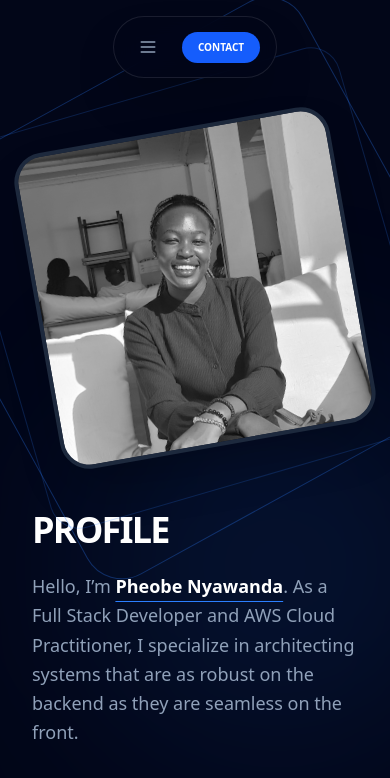
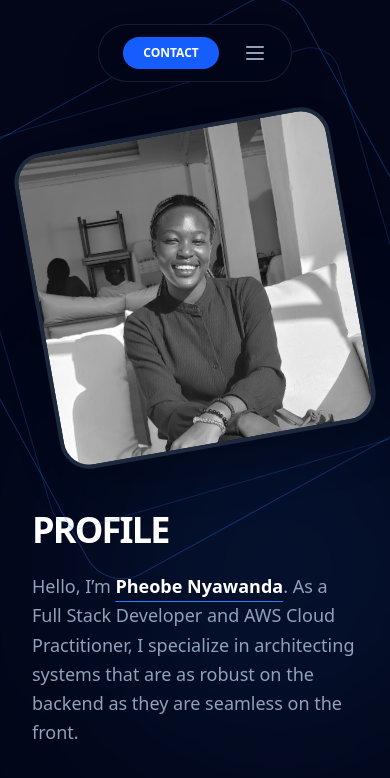
Before and after one commit to Neriah333/My-Portfolio, a React (Vite) app in the folder client/: page / in a window 390 px wide. Shown: the top 778 px of the page. Built offline with nearby package versions, Linux system fonts and the light colour scheme.

Commit message:
Changed the position of the hamburger menu in the mobile view from centre to right

```diff
--- a/client/src/pages/Navbar.jsx
+++ b/client/src/pages/Navbar.jsx
@@ -1,70 +1,83 @@
 import React, { useState } from "react";
 import { motion, AnimatePresence } from "framer-motion";
-import { Menu, X } from "lucide-react"; // Make sure to install lucide-react
+import { Menu, X } from "lucide-react";
 
 export default function Navbar() {
   const [isOpen, setIsOpen] = useState(false);
   const links = ["About", "Skills", "Services", "Work", "Education"];
 
   return (
-    <nav className="fixed top-0 left-0 w-full z-50 px-4 py-4 md:py-6 flex justify-center pointer-events-none">
+    <nav className="fixed top-0 left-0 w-full z-50 px-4 py-6 flex justify-center pointer-events-none">
       <motion.div
         initial={{ y: -100 }}
         animate={{ y: 0 }}
-        className="bg-slate-950/80 backdrop-blur-md border border-white/10 px-4 md:px-8 py-3 md:py-4 rounded-full flex gap-4 md:gap-8 items-center shadow-2xl pointer-events-auto"
+        className="bg-slate-950/80 backdrop-blur-md border border-white/10 px-6 py-3 rounded-full flex items-center gap-6 shadow-2xl pointer-events-auto"
       >
-        {/* Mobile Menu Toggle */}
-        <button
-          className="md:hidden p-2 text-slate-400 hover:text-white"
-          onClick={() => setIsOpen(!isOpen)}
-        >
-          {isOpen ? <X size={20} /> : <Menu size={20} />}
-        </button>
-
-        {/* Desktop Links (Hidden on Mobile) */}
+        {/* Desktop Links */}
         <div className="hidden md:flex gap-8">
           {links.map((link) => (
             <a
               key={link}
               href={`#${link.toLowerCase()}`}
-              className="text-slate-400 hover:text-white font-mono text-[10px] uppercase tracking-widest transition"
+              className="text-slate-400 hover:text-white font-mono text-xs uppercase tracking-widest transition"
             >
               {link}
             </a>
           ))}
         </div>
 
-        {/* CONTACT Button (Always Visible) */}
+        {/* Contact Button */}
         <a
           href="#contact"
-          className="px-4 py-2 bg-blue-600 text-white text-[10px] font-bold rounded-full hover:bg-blue-700 transition"
+          className="px-5 py-2 bg-blue-600 text-white text-xs font-bold rounded-full hover:bg-blue-700 transition"
         >
           CONTACT
         </a>
 
-        {/* Mobile Dropdown Menu */}
-        <AnimatePresence>
-          {isOpen && (
+        {/* Mobile Toggle (Right Side) */}
+        <button
+          className="md:hidden text-slate-400 hover:text-white"
+          onClick={() => setIsOpen(!isOpen)}
+        >
+          {isOpen ? <X size={24} /> : <Menu size={24} />}
+        </button>
+      </motion.div>
+
+      {/* Mobile Menu Overlay */}
+      <AnimatePresence>
+        {isOpen && (
+          <>
+            {/* Backdrop Dimming Effect */}
             <motion.div
-              initial={{ opacity: 0, scale: 0.9, y: 20 }}
-              animate={{ opacity: 1, scale: 1, y: 0 }}
-              exit={{ opacity: 0, scale: 0.9, y: 20 }}
-              className="absolute top-20 left-0 right-0 mx-auto w-[90%] bg-slate-900 border border-white/10 rounded-2xl p-6 flex flex-col gap-4 items-center md:hidden shadow-2xl"
+              initial={{ opacity: 0 }}
+              animate={{ opacity: 1 }}
+              exit={{ opacity: 0 }}
+              onClick={() => setIsOpen(false)}
+              className="fixed inset-0 bg-black/60 backdrop-blur-sm z-40 md:hidden"
+            />
+
+            {/* Right-Aligned Dropdown */}
+            <motion.div
+              initial={{ x: "100%" }}
+              animate={{ x: 0 }}
+              exit={{ x: "100%" }}
+              transition={{ type: "spring", damping: 25, stiffness: 200 }}
+              className="fixed top-24 right-4 w-48 bg-slate-900 border border-white/10 rounded-2xl p-6 flex flex-col gap-4 items-end shadow-2xl z-50 md:hidden"
             >
               {links.map((link) => (
                 <a
                   key={link}
                   href={`#${link.toLowerCase()}`}
                   onClick={() => setIsOpen(false)}
-                  className="text-slate-300 hover:text-blue-500 font-mono text-sm uppercase tracking-widest py-2"
+                  className="text-slate-300 hover:text-blue-500 font-mono text-sm uppercase tracking-widest"
                 >
                   {link}
                 </a>
               ))}
             </motion.div>
-          )}
-        </AnimatePresence>
-      </motion.div>
+          </>
+        )}
+      </AnimatePresence>
     </nav>
   );
 }
```
